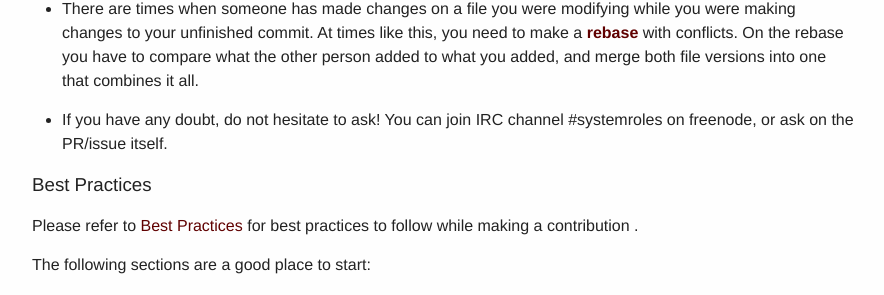
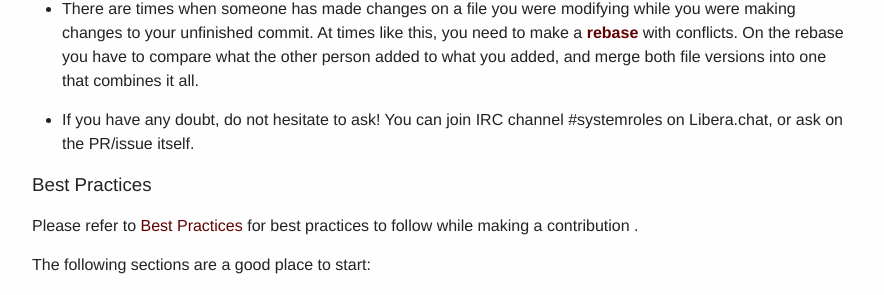
Before and after one commit to linux-system-roles/linux-system-roles.github.io, a Jekyll site: the page built from contribute.md, in a window 1280 px wide and 900 px high, scrolled down 3016 px. Shown: the part 149-444 px from the top of the window, without its empty margins (38-922 px from the left). Built offline with Jekyll 4.4.1, drawn with Linux system fonts in a browser that asks for light colours; some of the changed text lies outside the part shown.

Commit message:
Change IRC references from freenode to Libera.chat.
This patch updates information on accessing system roles IRC channels,
which have been migrated to Libera.chat.

```diff
--- a/contribute.md
+++ b/contribute.md
@@ -166,7 +166,7 @@ conflicts. On the rebase you have to compare what the other person added to what
 added, and merge both file versions into one that combines it all.
 
 - If you have any doubt, do not hesitate to ask! You can join IRC channel \#systemroles
-  on freenode, or ask on the PR/issue itself.
+  on Libera.chat, or ask on the PR/issue itself.
 
 ### Best Practices
 
@@ -315,8 +315,8 @@ The mailing list for developers: systemroles@lists.fedorahosted.org
 
 [Archive of the mailing list](https://lists.fedorahosted.org/archives/list/systemroles@lists.fedorahosted.org/)
 
-If you are using IRC, join the `#systemroles` IRC channel on
-[freenode](https://freenode.net/kb/answer/chat)
+If you are using IRC, join the `[#systemroles](irc://irc.libera.chat/systemroles)` IRC channel on
+[Libera.chat](https://libera.chat)
 
 
 *Thanks for contributing and happy coding!!*
```
Also changed, not shown: community.md (+1 -1 lines).
